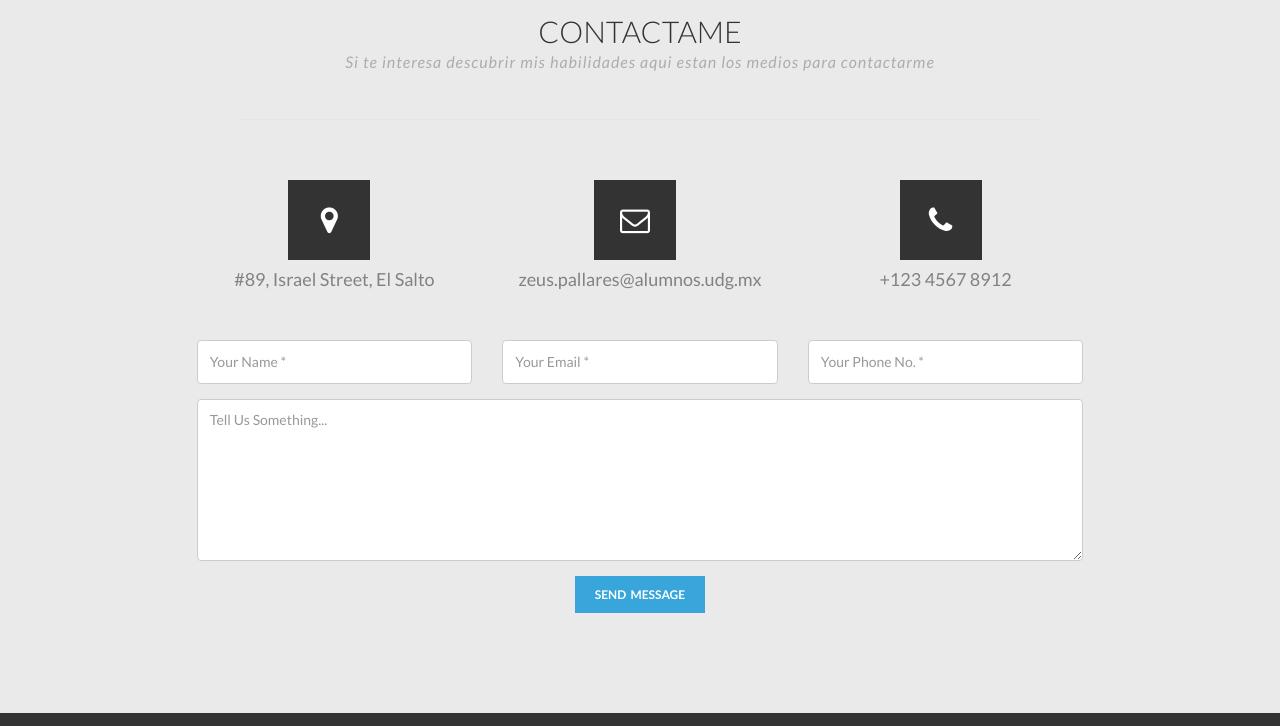
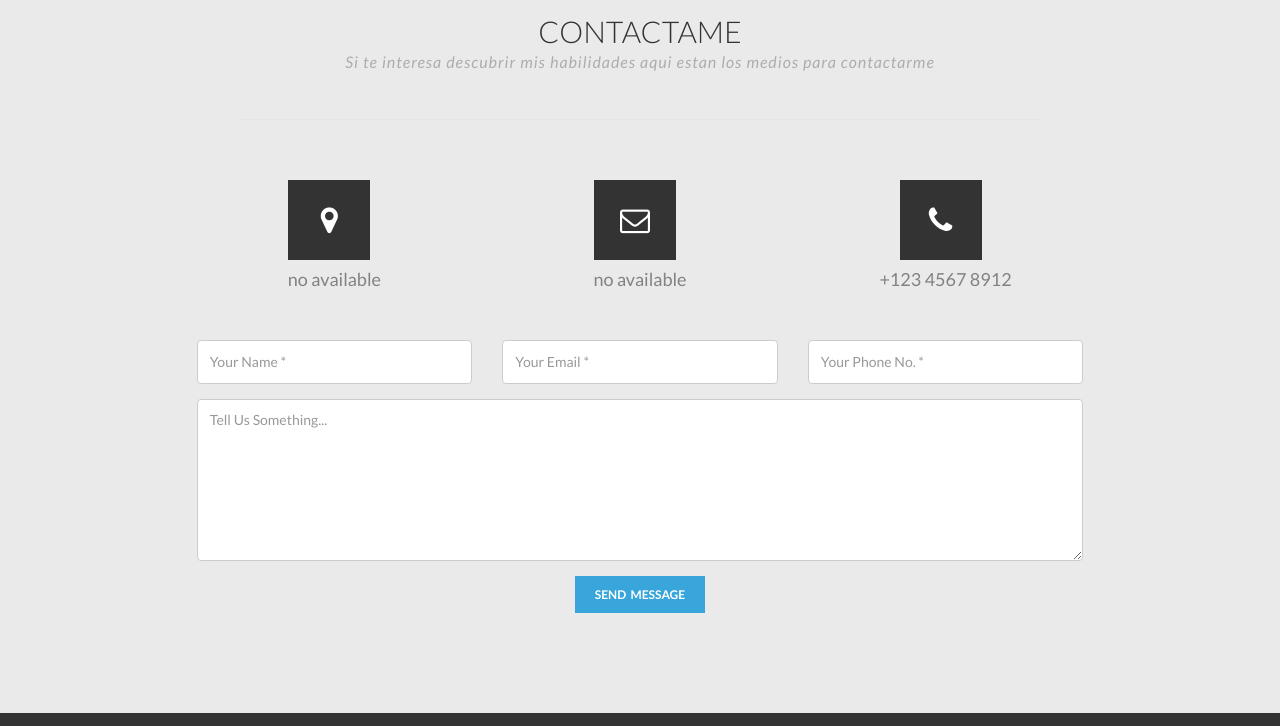
Before and after one commit to ZEUSRPA/Portafolio, a plain HTML site: page index.html in a window 1280 px wide. Shown: the part 4367-5093 px from the top of the page. Drawn offline with nearby package versions, Linux system fonts and the light colour scheme.

Commit message:
information update

```diff
--- a/index.html
+++ b/index.html
@@ -477,14 +477,14 @@
                         <div class="col-md-4">
                             <div class="contact-detail">
                                 <i class="fa fa-map-marker"></i>
-                                <h4>#89, Israel Street, El Salto</h4> <!-- address -->
+                                <h4>no available</h4> <!-- address -->
                             </div>
                         </div>
                         <!-- contact detail using col 4 -->
                         <div class="col-md-4">
                             <div class="contact-detail">
                                 <i class="fa fa-envelope-o"></i>
-                                <h4>zeus.pallares@alumnos.udg.mx</h4><!-- email add -->
+                                <h4>no available</h4><!-- email add -->
                             </div>
                         </div>
 
```
